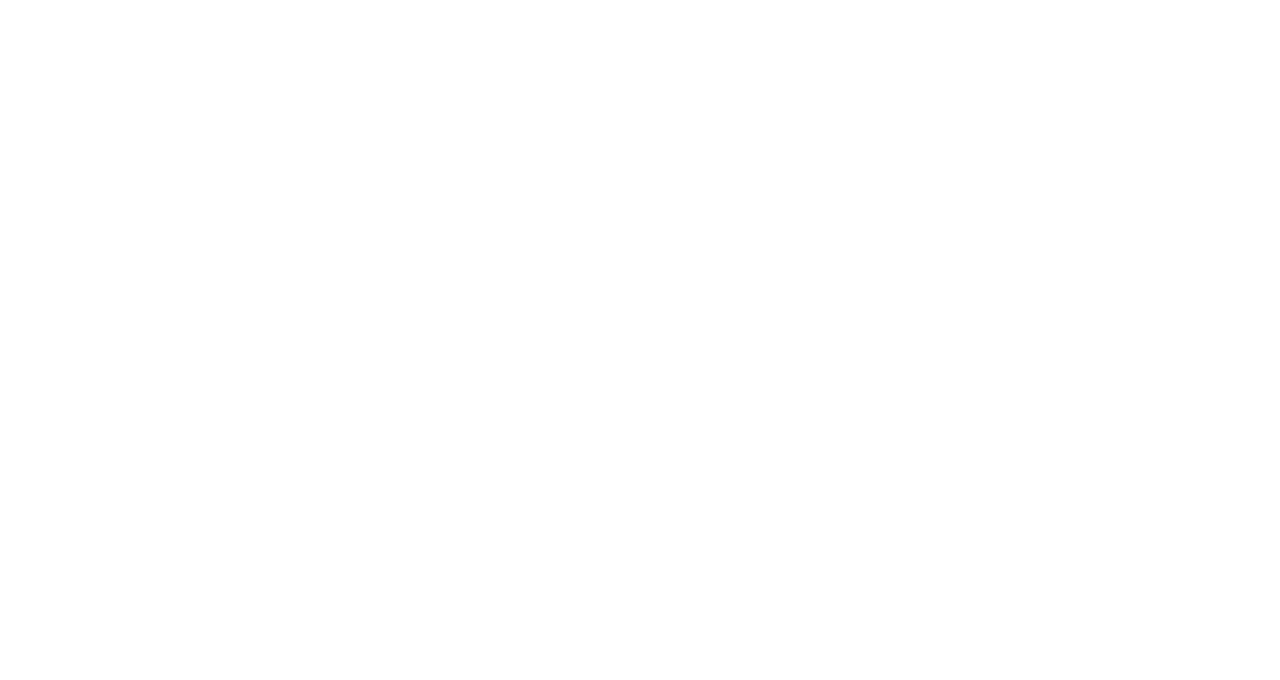
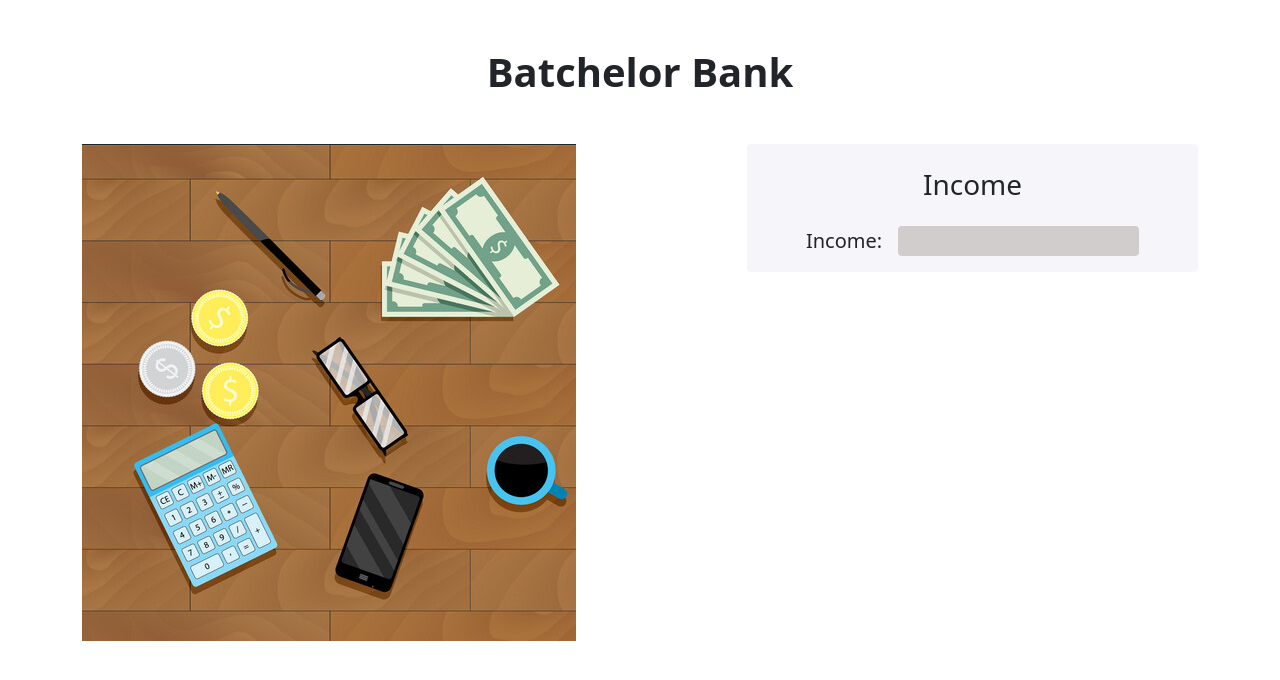
Before and after one commit to najmul009/bachelor-bank, a plain HTML site: page index.html in a window 1280 px wide. Drawn offline with nearby package versions, Linux system fonts and the light colour scheme.

Commit message:
images and income section added

```diff
--- /dev/null
+++ b/css/style.css
@@ -0,0 +1,6 @@
+.gray-color{
+    background-color: #F6F5FA
+}
+.field-color{
+    background-color: rgb(209, 205, 205);
+}
--- a/index.html
+++ b/index.html
@@ -1,12 +1,60 @@
 <!DOCTYPE html>
 <html lang="en">
+
 <head>
     <meta charset="UTF-8">
     <meta http-equiv="X-UA-Compatible" content="IE=edge">
     <meta name="viewport" content="width=device-width, initial-scale=1.0">
     <title>Batchelor Bank</title>
+    <!-- bootstrap cdn  -->
+    <link href="https://cdn.jsdelivr.net/npm/bootstrap@5.1.3/dist/css/bootstrap.min.css" rel="stylesheet"
+        integrity="sha384-1BmE4kWBq78iYhFldvKuhfTAU6auU8tT94WrHftjDbrCEXSU1oBoqyl2QvZ6jIW3" crossorigin="anonymous">
+    <!-- costome css  -->
+    <link rel="stylesheet" href="css/style.css">
 </head>
+
 <body>
+    <!-- header  -->
+    <header>
+        <h1 class="text-center m-5 fw-bold">Batchelor Bank</h1>
+    </header>
 
+    <!-- main section  -->
+    <main>
+        <section class="container">
+            <div class="row">
+                <!-- images section  -->
+                <div class="col-md-7">
+                    <img class="img-fluid" src="images/money-calculation.png" alt="">
+                </div>
+                <!-- Calculate section  -->
+                <div class="col-md-5 ">
+                    <div class="card border-0 gray-color">
+                        <!-- income section  -->
+                        <div class="income-section">
+                            <h3 class="text-center my-4">Income</h3>
+                            <p class="d-flex justify-content-center">
+                                <span class="fs-5">Income: </span> <input class="border-0 field-color rounded ms-3 ps-2"
+                                    type="number" name="">
+                            </p>
+                        </div>
+                        <!-- expenses section -->
+
+
+                    </div>
+                </div>
+            </div>
+        </section>
+    </main>
+
+
+    <!-- bootstrap cdn  -->
+    <script src="https://cdn.jsdelivr.net/npm/bootstrap@5.1.3/dist/js/bootstrap.bundle.min.js"
+        integrity="sha384-ka7Sk0Gln4gmtz2MlQnikT1wXgYsOg+OMhuP+IlRH9sENBO0LRn5q+8nbTov4+1p" crossorigin="anonymous">
+    </script>
+
+    <!-- main js file  -->
+    <script src="js/script.js"></script>
 </body>
+
 </html>
```
Also changed, not shown: images/money-calculation.png (added), js/script.js (added).
